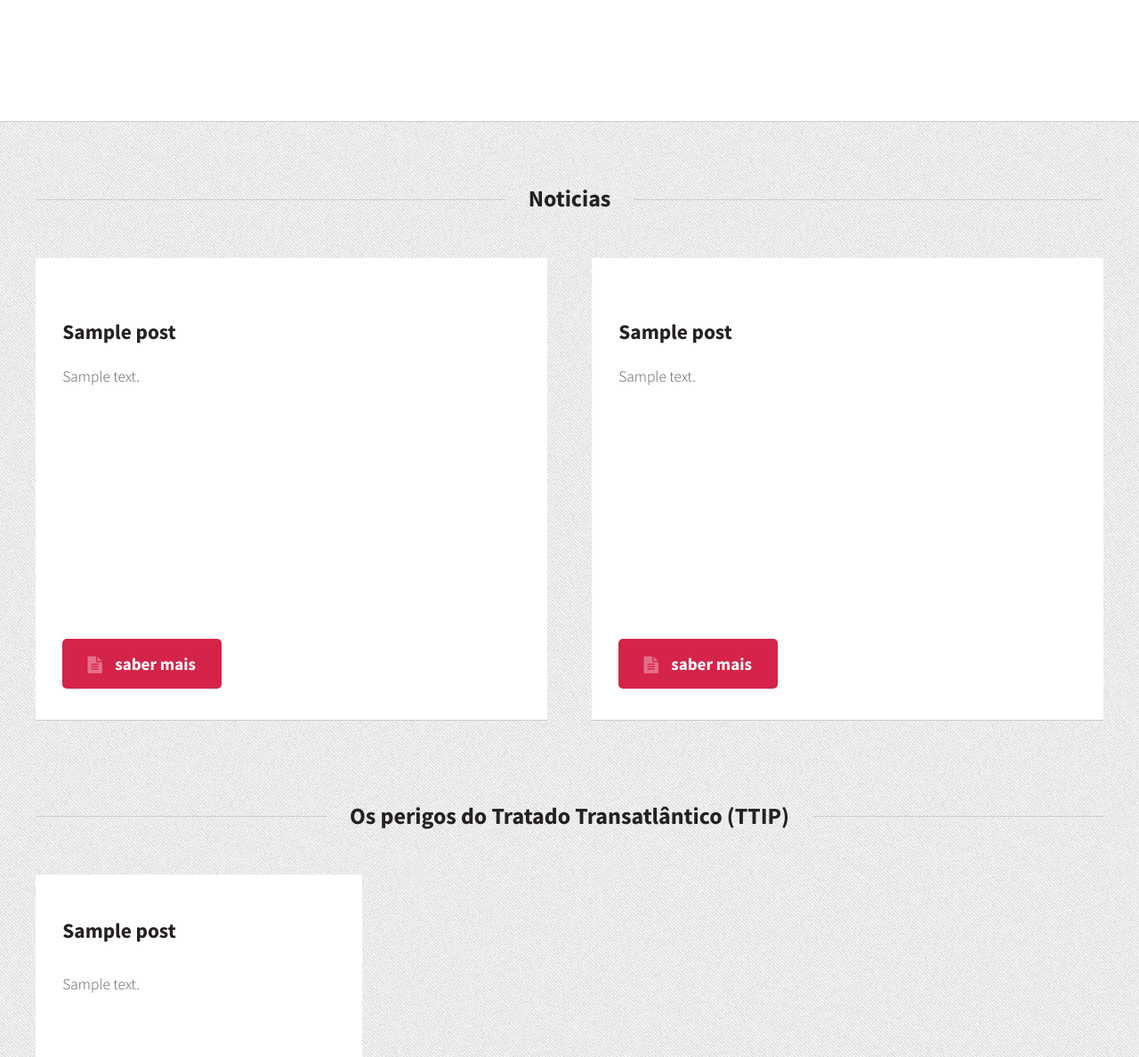
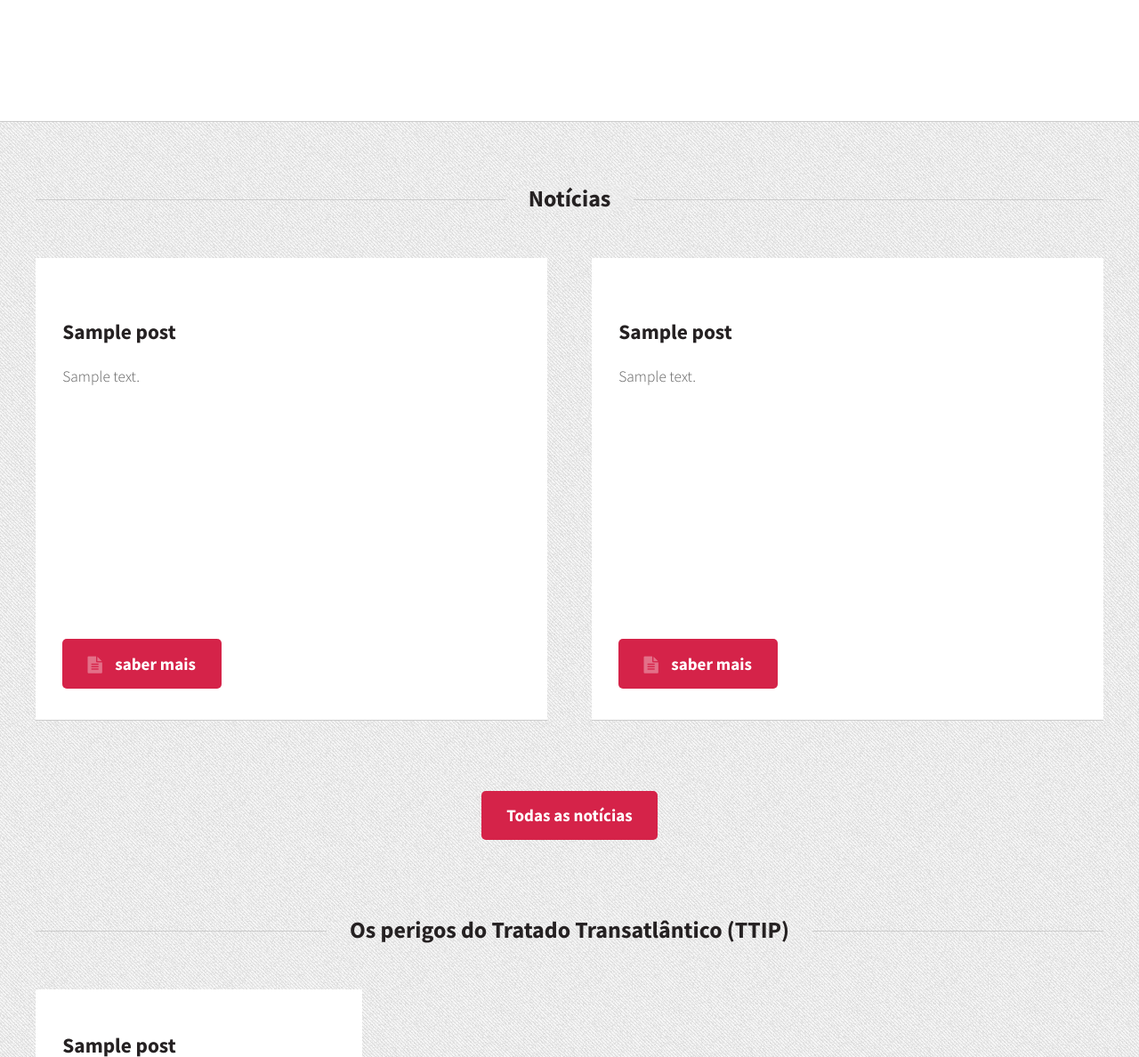
Before and after one commit to pierreozoux/dopetrope-nao-ao-ttip, a WordPress theme: template page-home.php in a window 1280 px wide. Shown: the part 1333-2521 px from the top of the page at 89% size. Run offline with PHP 8.4 and a stand-in for WordPress, Linux system fonts and the light colour scheme; the site name, menu and one post (Sample post) are stand-ins, and other content is empty.

Commit message:
Add bouton todas as noticias

```diff
--- a/page-home.php
+++ b/page-home.php
@@ -72,7 +72,7 @@
 							<!-- Blog / news -->
 								<section>
 									<header class="major">
-										<h2>Noticias</h2>
+										<h2>Notícias</h2>
 									</header>
 									<div class="row">
                     <?php
@@ -125,6 +125,11 @@
 										<?php endwhile; ?>
 										<!– WP LOOP STARTS/ENDS –>
 									</div>
+										<footer class="action-call">
+											<ul class="actions">
+												<li><a href="<?php echo get_news_link(); ?>" class="button">Todas as notícias</a></li>
+											</ul>
+										</footer>
 								</section>
 						</div>
 					</div>
--- a/style.css
+++ b/style.css
@@ -1245,3 +1245,8 @@
 .widget_nav_menu ul li a:hover {
     color:#d52349;
 }
+
+.action-call {
+  text-align:center;
+
+}
```
